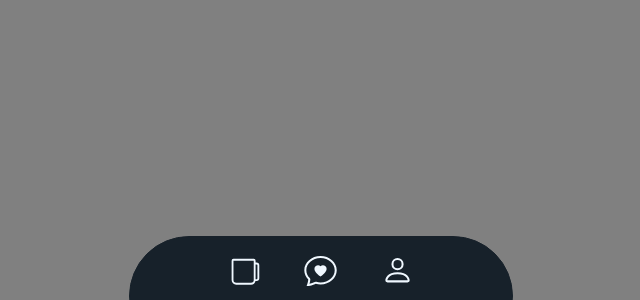
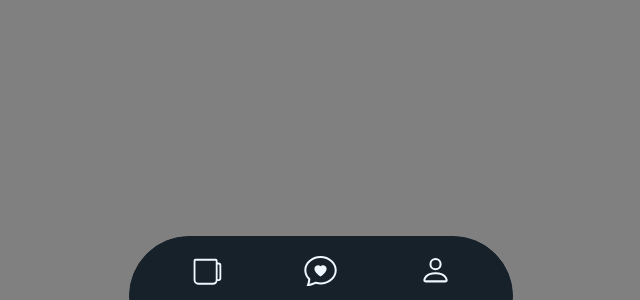
Before and after one commit to icantluvv/siteliketg.github.io, a plain HTML site: page index.html in a window 1280 px wide. Shown: the part 500-800 px from the top of the page, without its empty margins (319-959 px from the left). Drawn offline with nearby package versions, Linux system fonts and the light colour scheme.

Commit message:
Add files via upload

```diff
--- a/css/acc.css
+++ b/css/acc.css
@@ -21,13 +21,13 @@ body {
 
 #acc {
     position: absolute;
-    left: calc(70% - 13.75%);
+    left: calc(80% - 13.75%);
     top: calc(28% - 13.75%);
 }
 
 #new {
     position: absolute;
-    left: calc(30% - 13.75%);
+    left: calc(20% - 13.75%);
     top: calc(28% - 11.25%);
 }
 
--- a/css/main.css
+++ b/css/main.css
@@ -21,13 +21,13 @@ body {
 
 #acc {
     position: absolute;
-    left: calc(70% - 13.75%);
+    left: calc(80% - 13.75%);
     top: calc(28% - 13.75%);
 }
 
 #new {
     position: absolute;
-    left: calc(30% - 13.75%);
+    left: calc(20% - 13.75%);
     top: calc(28% - 11.25%);
 }
 
--- a/css/mess.css
+++ b/css/mess.css
@@ -21,13 +21,13 @@ body {
 
 #acc {
     position: absolute;
-    left: calc(70% - 13.75%);
+    left: calc(80% - 13.75%);
     top: calc(28% - 13.75%);
 }
 
 #new {
     position: absolute;
-    left: calc(30% - 13.75%);
+    left: calc(20% - 13.75%);
     top: calc(28% - 11.25%);
 }
 
```
